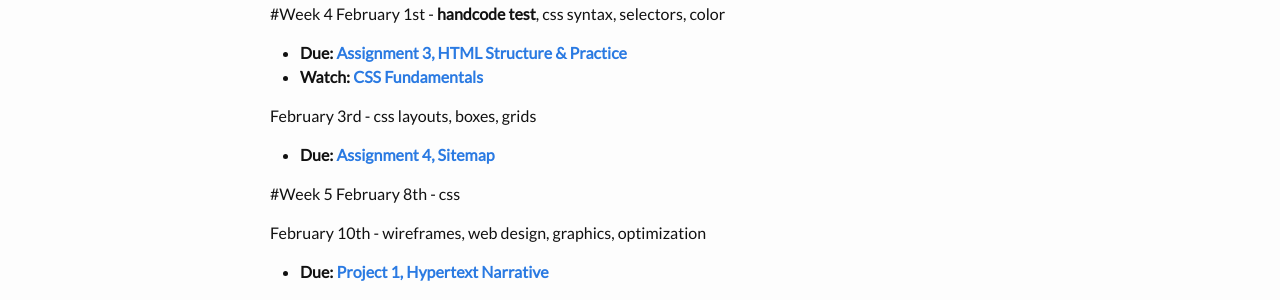
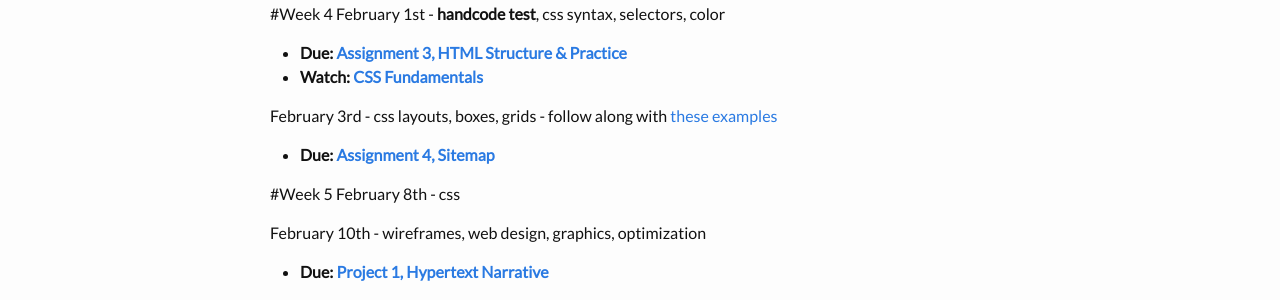
Before and after one commit to coloringchaos/web-spring-16, a Jekyll site: the page built from timeline.md, in a window 1280 px wide. Shown: the part 513-813 px from the top of the page. Built offline with Jekyll 4.4.1, drawn with Linux system fonts in a browser that asks for light colours.

Commit message:
link to git repo

```diff
--- a/timeline.md
+++ b/timeline.md
@@ -33,7 +33,7 @@ February 1st - **handcode test**, css syntax, selectors, color
 + **Due: [Assignment 3, HTML Structure & Practice](/web-spring-16/assignment-3)**
 + **Watch: [CSS Fundamentals](http://www.lynda.com/Web-Interactive-CSS-tutorials/CSS-Fundamentals/80436-2.html)**
 
-February 3rd - css layouts, boxes, grids
+February 3rd - css layouts, boxes, grids - follow along with [these examples](https://github.com/coloringchaos/atls2200-examples)
 
 + **Due: [Assignment 4, Sitemap](/web-spring-16/assignment-4)**
 
```
